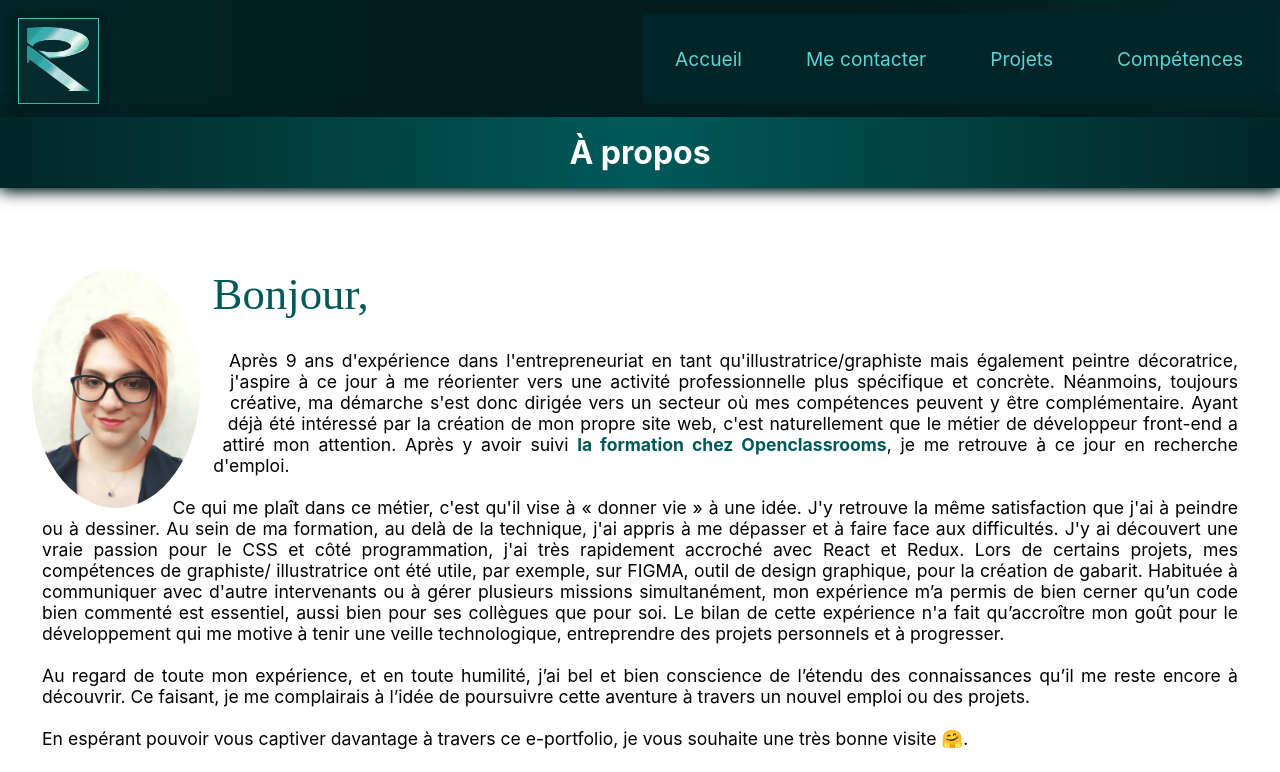
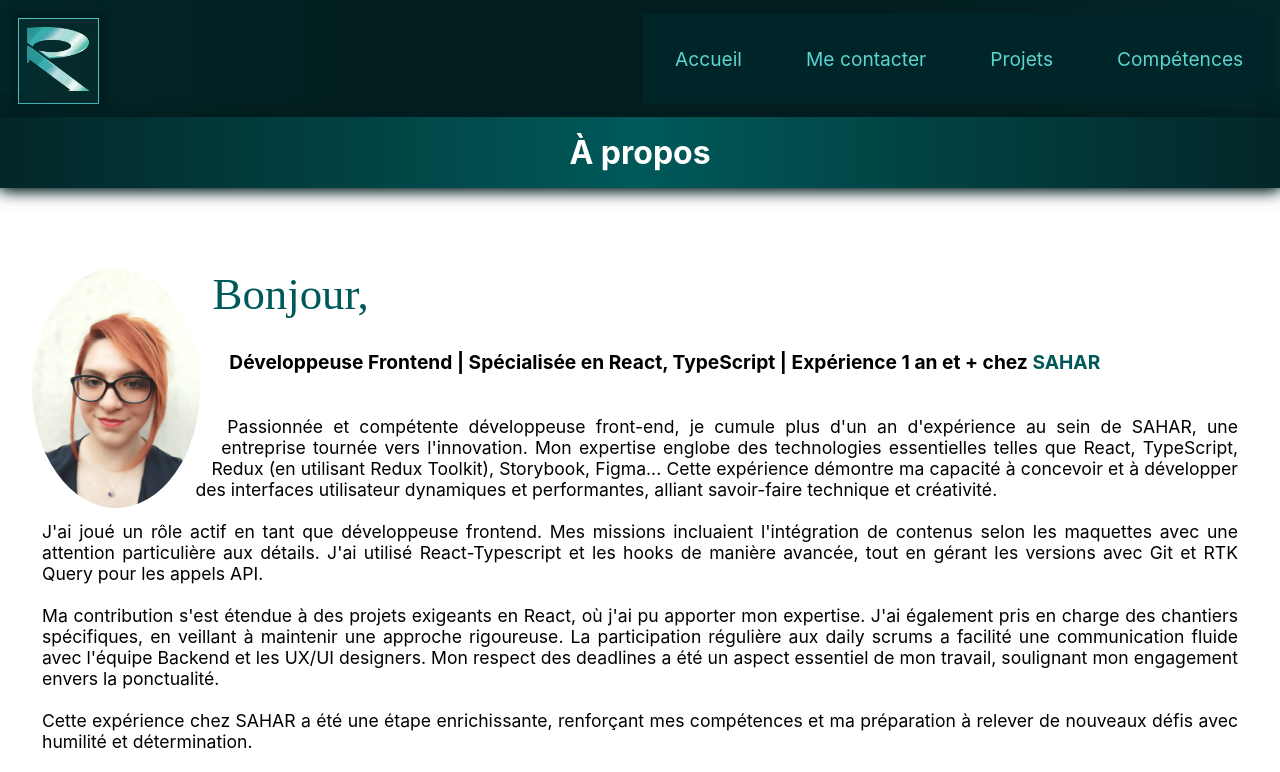
Before and after one commit to Roxanne2904/e.portfolio, a React (Create React App) app: page /about in a window 1280 px wide. Shown: the top 772 px of the page. Built offline with nearby package versions, Linux system fonts and the light colour scheme.

Commit message:
aboutPage: text has been updated

```diff
--- a/src/components/Signature/Signature.jsx
+++ b/src/components/Signature/Signature.jsx
@@ -9,8 +9,8 @@ export default function Signature({ color }) {
 			viewBox="0 0 56.69 56.69"
 			xmlSpace="preserve"
 			fill={color}
-      width="18%"
-      height="18%"
+			width="15%"
+			height="15%"
 		>
 			<g id="Calque_2">
 				<g>
--- a/src/index.css
+++ b/src/index.css
@@ -1,5 +1,6 @@
 html {
 	scroll-behavior: smooth;
+	font-size: 16px;
 }
 * {
 	margin: 0;
--- a/src/pages/About/About.jsx
+++ b/src/pages/About/About.jsx
@@ -9,9 +9,9 @@ import {
 	StyledParagraph,
 	StyledLink,
 	StyledSignatureContent,
+	StyledMediumTitle,
 } from "./styled";
 //*utils
-import { openclassroomsTrainingUrl } from "../../utils/lists/lists";
 import { colors } from "../../utils/GlobalStyled";
 
 export default function About({ width, height }) {
@@ -28,45 +28,43 @@ export default function About({ width, height }) {
 			<br />
 			<br />
 			<StyledParagraph width={width} height={height}>
-        Après 9 ans d'expérience dans l'entrepreneuriat en tant
-        qu'illustratrice/graphiste mais également peintre décoratrice, j'aspire
-        à ce jour à me réorienter vers une activité professionnelle plus
-        spécifique et concrète. Néanmoins, toujours créative, ma démarche s'est
-        donc dirigée vers un secteur où mes compétences peuvent y être
-        complémentaire. Ayant déjà été intéressé par la création de mon propre
-        site web, c'est naturellement que le métier de développeur front-end a
-        attiré mon attention. Après y avoir suivi{" "}
-        <StyledLink target={"_blank"} href={openclassroomsTrainingUrl}>
-          <strong>la formation chez Openclassrooms</strong>
+				<StyledMediumTitle>
+					Développeuse Frontend | Spécialisée en React, TypeScript | Expérience
+					1 an et + chez{" "}
+					<StyledLink target={"_blank"} href={"https://sahar.fr"}>
+						SAHAR
 					</StyledLink>
-        , je me retrouve à ce jour en recherche d'emploi.
+				</StyledMediumTitle>
 				<br />
 				<br />
-        Ce qui me plaît dans ce métier, c'est qu'il vise à « donner vie » à une
-        idée. J'y retrouve la même satisfaction que j'ai à peindre ou à
-        dessiner. Au sein de ma formation, au delà de la technique, j'ai appris
-        à me dépasser et à faire face aux difficultés. J'y ai découvert une
-        vraie passion pour le CSS et côté programmation, j'ai très rapidement
-        accroché avec React et Redux. Lors de certains projets, mes compétences
-        de graphiste/ illustratrice ont été utile, par exemple, sur FIGMA, outil
-        de design graphique, pour la création de gabarit. Habituée à communiquer
-        avec d'autre intervenants ou à gérer plusieurs missions simultanément,
-        mon expérience m’a permis de bien cerner qu’un code bien commenté est
-        essentiel, aussi bien pour ses collègues que pour soi. Le bilan de cette
-        expérience n'a fait qu’accroître mon goût pour le développement qui me
-        motive à tenir une veille technologique, entreprendre des projets
-        personnels et à progresser.
+				Passionnée et compétente développeuse front-end, je cumule plus d'un an
+				d'expérience au sein de SAHAR, une entreprise tournée vers l'innovation.
+				Mon expertise englobe des technologies essentielles telles que React,
+				TypeScript, Redux (en utilisant Redux Toolkit), Storybook, Figma...
+				Cette expérience démontre ma capacité à concevoir et à développer des
+				interfaces utilisateur dynamiques et performantes, alliant savoir-faire
+				technique et créativité.
 				<br />
 				<br />
-        Au regard de toute mon expérience, et en toute humilité, j’ai bel et
-        bien conscience de l’étendu des connaissances qu’il me reste encore à
-        découvrir. Ce faisant, je me complairais à l’idée de poursuivre cette
-        aventure à travers un nouvel emploi ou des projets.
+				J'ai joué un rôle actif en tant que développeuse frontend. Mes missions
+				incluaient l'intégration de contenus selon les maquettes avec une
+				attention particulière aux détails. J'ai utilisé React-Typescript et les
+				hooks de manière avancée, tout en gérant les versions avec Git et RTK
+				Query pour les appels API.
 				<br />
 				<br />
-        En espérant pouvoir vous captiver davantage à travers ce e-portfolio, je
-        vous souhaite une très bonne visite {"🤗"}
-        .
+				Ma contribution s'est étendue à des projets exigeants en React, où j'ai
+				pu apporter mon expertise. J'ai également pris en charge des chantiers
+				spécifiques, en veillant à maintenir une approche rigoureuse. La
+				participation régulière aux daily scrums a facilité une communication
+				fluide avec l'équipe Backend et les UX/UI designers. Mon respect des
+				deadlines a été un aspect essentiel de mon travail, soulignant mon
+				engagement envers la ponctualité.
+				<br />
+				<br />
+				Cette expérience chez SAHAR a été une étape enrichissante, renforçant
+				mes compétences et ma préparation à relever de nouveaux défis avec
+				humilité et détermination.
 				<br />
 				<br />
 				<br />
--- a/src/pages/About/styled.jsx
+++ b/src/pages/About/styled.jsx
@@ -92,3 +92,7 @@ export const StyledSignatureContent = styled.span`
 	margin: 0 50px 0 50px;
 	bottom: 20px;
 `;
+
+export const StyledMediumTitle = styled.h2`
+	font-size: 1.2rem;
+`;
```
Also changed, not shown: 1 other file (tests, documents, lock files or other folders). Lines whose indentation alone changed are shown as unchanged.
